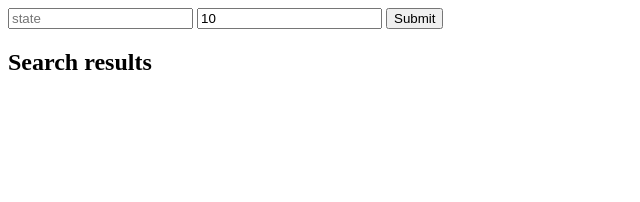
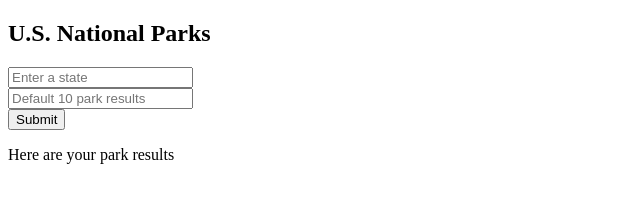
Before and after one commit to CharlesFahrenwald/National-Park-API, a plain HTML site: page index.html in a window 1280 px wide. Shown: the whole page, without its empty margins (0-640 px from the left). Drawn offline with nearby package versions, Linux system fonts and the light colour scheme.

Commit message:
Update index.html

```diff
--- a/index.html
+++ b/index.html
@@ -1,29 +1,31 @@
-<!DOCTYPE html>
-<html>
-    <head>
-        <meta charset = "utf-8"/>
-        <meta name="viewport" content="width= device-width" intial-scale="1.0"/>
-        <meta http-equiv="X-UA-Compatiable" content="ie-edge"/>
-        <title>National Park API</title>
-        <link rel="stylesheet" href="style.css"/>
+ <!DOCTYPE html>
+    <html lang="en">
+      <head>
+        <meta charset="utf-8" />
+        <meta
+          name="viewport"
+          content="width=device-width, initial-scale=1, shrink-to-fit=no" />
+          <link rel="stylesheet" href="style.css" />
+      </head>
+
+      <body>
+        <main role="main" class="container">
+          <section class="app-container">
+            <form id="search-form">
+              <h1>U.S. National Parks</h1>
+
+              <input type="text" id="state-name-input" class="form-control" placeholder="Enter a state" />
+              <br />
+              <input type="text" id="number-input" class="form-control" placeholder="Default 10 park results" />
+              <br />
+              <input id="submit-button" class="btn btn-primary" type="submit" value="Submit" />
+            </form>
+          </section>
+          <section id="results-list" class="hidden">
+            <p>Here are your park results</p>
+          </section>
+        </main>
         <script src="https://code.jquery.com/jquery-3.3.1.js"></script>
-    </head>
-    <boody>
-        <section class= "container">
-            <form class="user-input">
-                <label for="State">
-                    <input type="text" name="State" id="State" placeholder ="state"required/>
-                </label>
-                <label for ="max">
-                <input type="number" id="max" name="max" placeholder="number" value="10" min="1" required/>
-                </label>
-                <button type="submit" name="submit" value="submit">Submit</button>
-            </form>
-            <section id="results" class="hidden"></section>
-            <h2>Search results</h2>
-            <ul id="results-list"></ul>
-        </main>
-        <script src=script.js></script>
-        </section>
-    </boody>
-</html>
+        <script src="script.js"></script>
+      </body>
+    </html>
```
